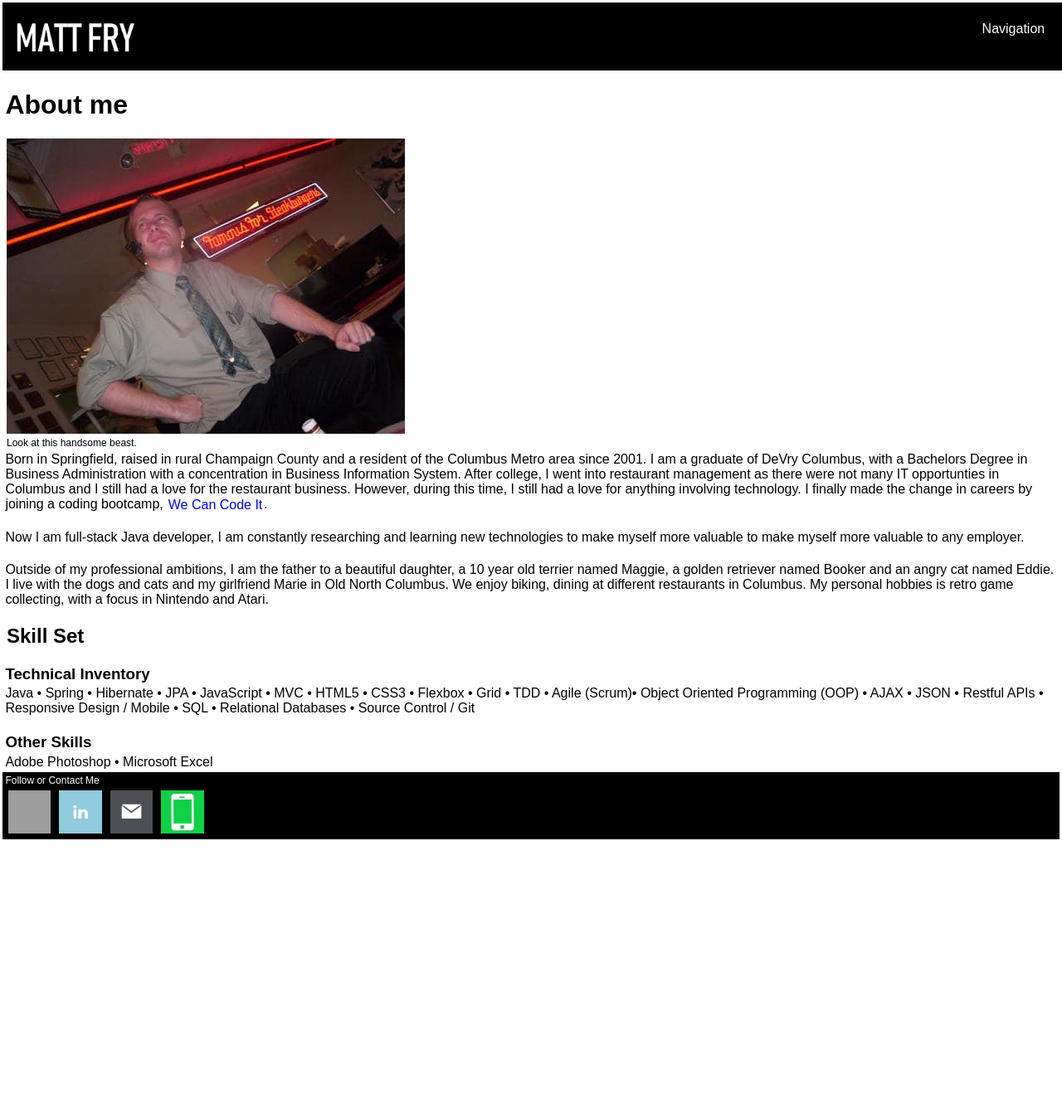
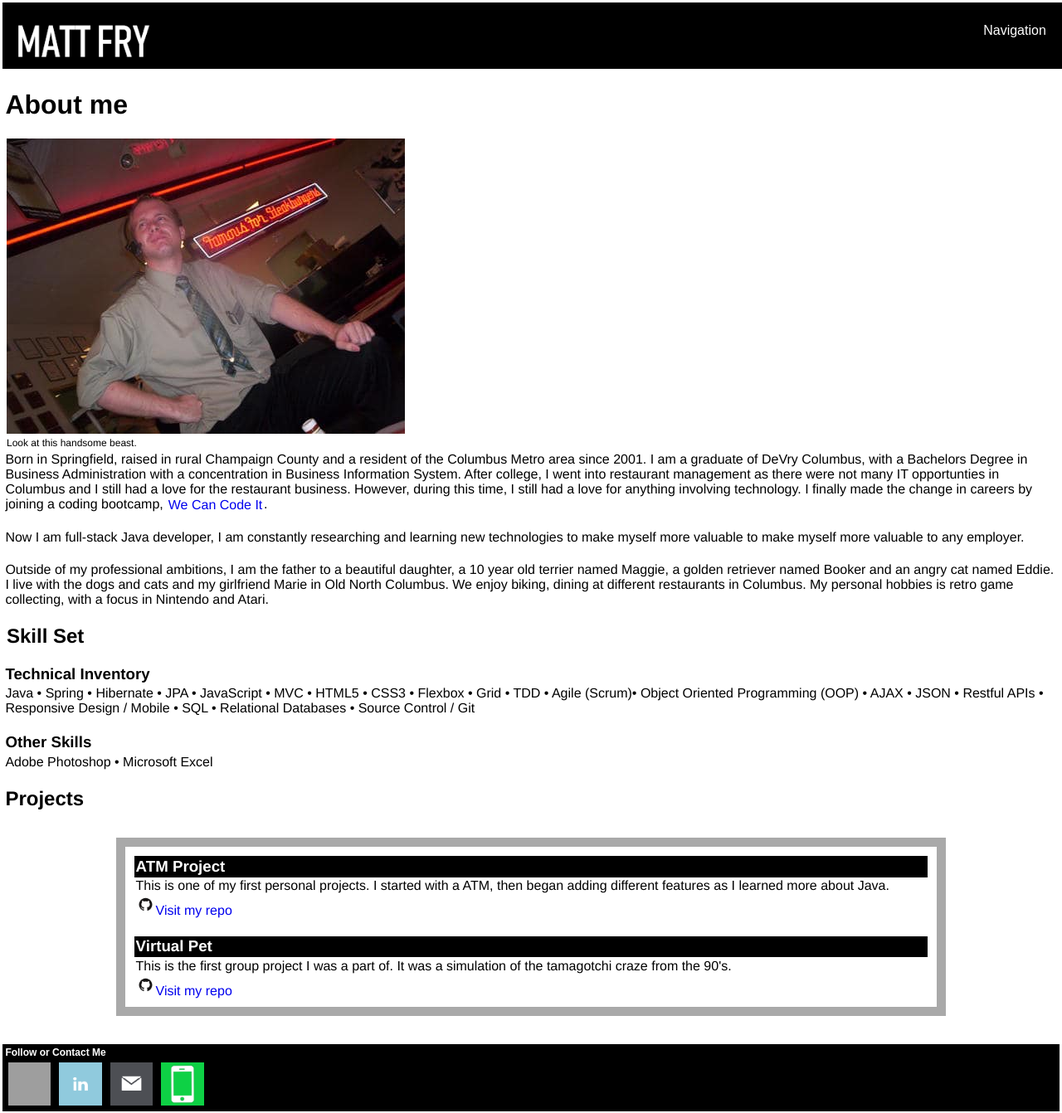
Before and after one commit to mateofrito/mateofrito.github.io, a plain HTML site: page index.html in a window 1280 px wide. Shown: the whole page at 83% size. Before the commit the page ends 1016 px from the top, so only its background shows below. Drawn offline with Linux system fonts and the light colour scheme; grey boxes are pictures that could not be loaded.

Commit message:
flexbox working, added links to repos

```diff
--- a/index.html
+++ b/index.html
@@ -8,10 +8,10 @@
 </head>
    <body>
        <header class ="clearfix">
-        <figure class="logo"><img src="./images/mattfrywhitelogo.png" alt="logo" width = "189.89" height ="77.39"   >
 
-            <nav role="navigation" height = "50">
-                <ul>
+           <figure class="logo"><img src="./images/mattfrywhitelogo.png" alt="logo" width="212" length="68"></figure>
+           <nav role="navigation">
+               <ul>
                     <li><a href="#">Navigation</a>
                         <ul class="dropdown">
                             <li><a href="#skill set">Skill Set</a></li>
@@ -21,7 +21,7 @@
                     </li>
                 </ul>
             </nav>
-        </figure>
+
 
 
        </header>
@@ -59,10 +59,25 @@
             <br>
         <h3>Other Skills</h3>
         <p>Adobe Photoshop • Microsoft Excel</p>
+<br>
+        <h2>Projects</h2>
+    <section class ="container">
+        <article class="flex"><h3 class="flexheaders">ATM Project</h3>
+            <p>This is one of my first personal projects.  I started with a ATM, then began adding different features as I learned more about Java.</p>
+            <a href="https://github.com/mateofrito/atm-project" target="_blank"><img src="./socialmediaimages/github.png" width ="24" length="24">Visit my repo</a>
+
+        </article>
+
+
+        <article class="flex"><h3 class="flexheaders">Virtual Pet</h3>
+            <p>This is the first group project I was a part of.  It was a simulation of the tamagotchi craze from the 90's.</p>
+            <a href="https://github.com/mateofrito/virtual-pet" target="_blank"><img src="./socialmediaimages/github.png" width ="24" length="24">Visit my repo</a>
+        </article>
+    </section>
 
 </main>
 <footer>
-        <p>Follow or Contact Me</p>
+        <h4>Follow or Contact Me</h4>
         <div class ="socialmediawidgets">
         <a href="[full link to your Twitter]">
         <img title="Twitter" alt="Twitter" class="socialicons" src="https://socialmediawidgets.files.wordpress.com/2014/03/01_twitter1.png" width="55" height="55" />
--- a/stylesheets/layout.css
+++ b/stylesheets/layout.css
@@ -6,12 +6,40 @@ box-sizing: border-box;
 
 }
 .container{
-    margin: 0 auto;
-    width: 1000px;
+   display: flex;
+   flex-direction: column;
+
+   margin: 2rem auto;
+   padding: 11px;
+   max-width: 1000;;
+   background-color: darkgrey;
+   flex-wrap: wrap;
+}
+.flex{
+
+    padding: 11px;
+    background-color:white;
+
+
+
+}
+.flexheaders{
+background-color: black;
+color: white;
+
+}
+.flex:first-child{
+    margin: 0;
 }
 
 html{
-    font-family: sans-serif;
+    font-family: helvetica, sans-serif;
+}
+
+.logo{
+
+    width: 100%;
+
 }
 
 
@@ -22,6 +50,13 @@ header{
     position: fixed;
     background-color: black;
     color: white;
+    height: 80px;
+
+}
+
+header nav{
+    float: right;
+
 
 }
  main{
@@ -38,7 +73,7 @@ header img{
 }
 
 header nav{
-    float: right;
+
 
 }
 figcaption{
@@ -57,7 +92,8 @@ footer {
     font-family: sans-serif;
     font-style: bold;
     font-size: .75rem;
-    max-width: 100%
+    max-width: 100%;
+
 
 }
 .socialicons{
```
Also changed, not shown: images/mattfryblacklogo.png, socialmediaimages/github.png (added).
